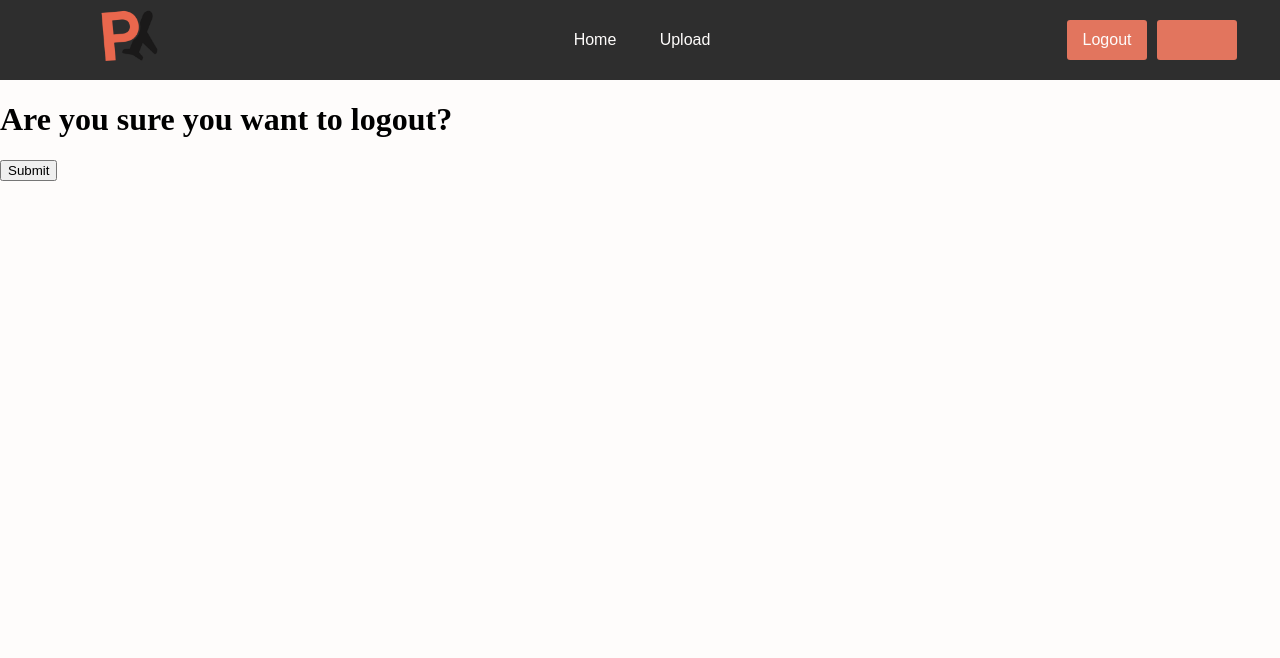
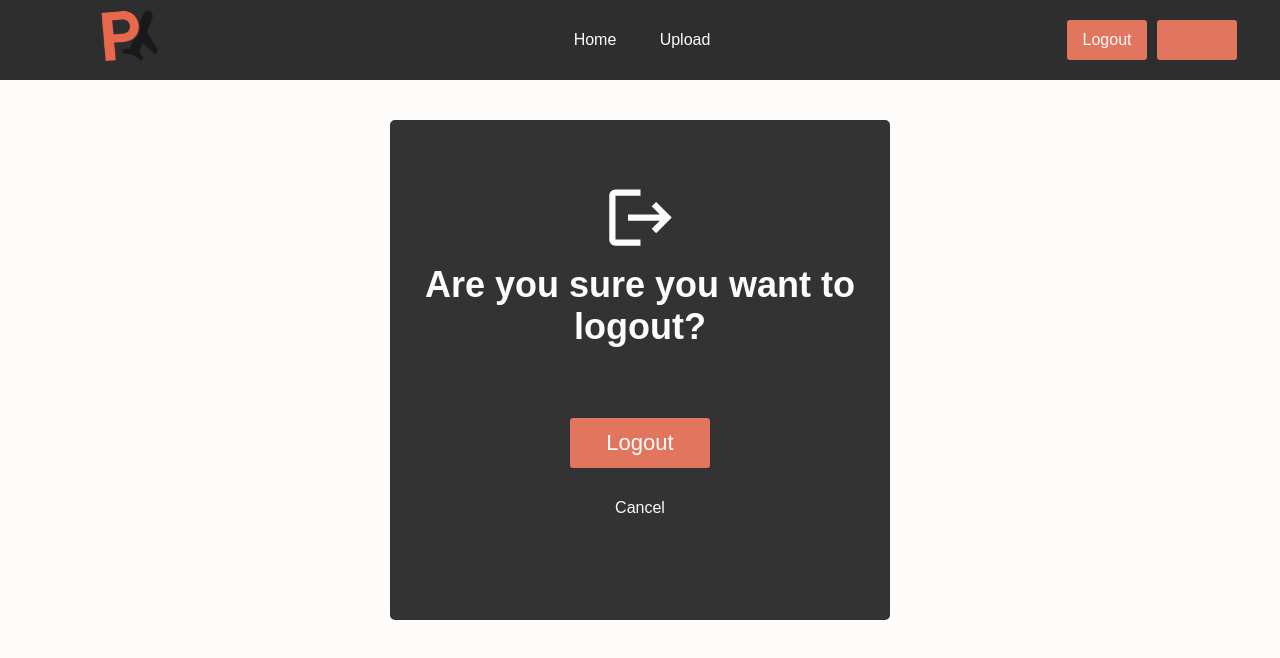
Before and after one commit to Radian6405/PaperPilot, a React app in the folder paper_pilot/frontend/: page /api/logout in a window 1280 px wide. Shown: the top 658 px of the page. Built offline with nearby package versions, Linux system fonts and the light colour scheme; no server answers; the HTML template or start-up script is replaced by a standard one.

Commit message:
styled logout page

```diff
--- a/paper_pilot/frontend/src/components/helpers/LoginComponents.js
+++ b/paper_pilot/frontend/src/components/helpers/LoginComponents.js
@@ -59,6 +59,6 @@ export function HelperLabel({ text, to, toText }) {
   );
 }
 
-export function SubmitField() {
-  return <input type="submit" />;
+export function SubmitField({text}) {
+  return <input type="submit" value={text} />;
 }
--- a/paper_pilot/frontend/src/components/pages/Login.js
+++ b/paper_pilot/frontend/src/components/pages/Login.js
@@ -24,7 +24,7 @@ export default function Login() {
               />
               <br />
               <PasswordField name={"password"} placeholder={"Password"} />
-              <SubmitField />
+              <SubmitField text={"Login"}/>
               <HelperLabel
                 text={"If you dont have an account "}
                 to={"/api/register/"}
--- a/paper_pilot/frontend/src/components/pages/Logout.js
+++ b/paper_pilot/frontend/src/components/pages/Logout.js
@@ -1,12 +1,55 @@
-import React, { Component } from "react";
+import React, { Component, useState, useEffect } from "react";
+import CSRFtoken from "../helpers/CSRFtoken";
+import {
+  TextField,
+  PasswordField,
+  SubmitField,
+  HelperLabel,
+} from "../helpers/LoginComponents";
+import NavButton from "../helpers/NavButton";
+
+import LogoutIcon from "@mui/icons-material/Logout";
 
 export default function Logout() {
   return (
     <>
-      <h1>Are you sure you want to logout?</h1>
-      <form action="/api/logout/">
-        <input type="submit" />
-      </form>
+      <div className="LoginContainer">
+        <div className="LoginBlock" style={{ height: "500px" }}>
+          <div className="LoginForm" style={{ height: "400px" }}>
+            <form action="/api/logout/" method="post">
+              <CSRFtoken />
+              <div
+                className="UploadLabel"
+                style={{ marginTop: "50px", marginBottom: "50px" }}
+              >
+                <LogoutIcon
+                  sx={{
+                    color: "var(--background)",
+                    fontSize: "75px",
+                  }}
+                />
+                <br />
+                Are you sure you want to logout?
+              </div>
+              <SubmitField text={"Logout"} />
+
+              <div style={{ display: "flex", justifyContent: "center" }}>
+                <NavButton
+                  to={"/"}
+                  style={{
+                    width: "80px",
+                    display: "block",
+                    textDecoration: "none",
+                  }}
+                >
+                  Cancel
+                </NavButton>
+              </div>
+            </form>
+          </div>
+        </div>
+      </div>
+      <div className="UploadLabel">Are you sure you want to logout?</div>
     </>
   );
 }
--- a/paper_pilot/frontend/src/components/pages/Upload.js
+++ b/paper_pilot/frontend/src/components/pages/Upload.js
@@ -46,7 +46,7 @@ export default function Upload() {
                 <VisuallyHiddenInput type="file" name="file" />
               </Button>
               <br />
-              <SubmitField />
+              <SubmitField text={"Confirm"} />
               <HelperLabel text={"Upload any .pdf file here"} />
             </form>
           </div>
```
Also changed, not shown: paper_pilot/frontend/static/css/upload.css (added, +11 -0 lines), paper_pilot/frontend/static/frontend/main.js, paper_pilot/frontend/static/frontend/main.js.LICENSE.txt, 1 other file (tests, documents, lock files or other folders).
